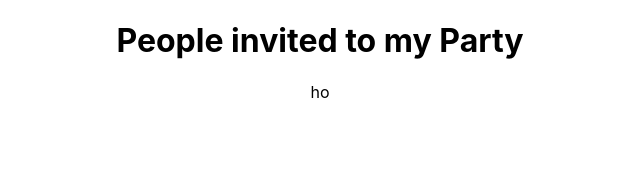
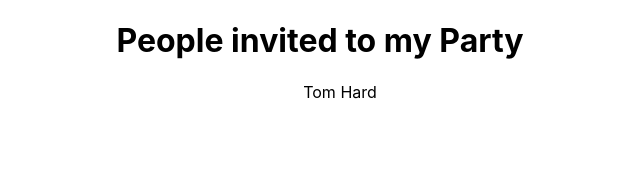
Before and after one commit to AdaN6/Memory_Game_v02_Pokemon, a React (Create React App) app: page / in a window 1280 px wide. Shown: the top 172 px of the page, without its empty margins (320-960 px from the left). Built offline with nearby package versions, Linux system fonts and the light colour scheme.

Commit message:
testing people map function

```diff
--- a/src/components/List.tsx
+++ b/src/components/List.tsx
@@ -9,10 +9,15 @@ interface IProps {
 }
 
 
-const List: React.FC<IProps> = ({people}) => {
+const List: React.FC<IProps> = ({ people }) => {
   return (
     <div>
-      ho
+     <ul>
+        {people.map(person => {
+            return (
+            <div>{person.name}</div>)
+        })}
+     </ul>
     </div>
   )
 }
```
